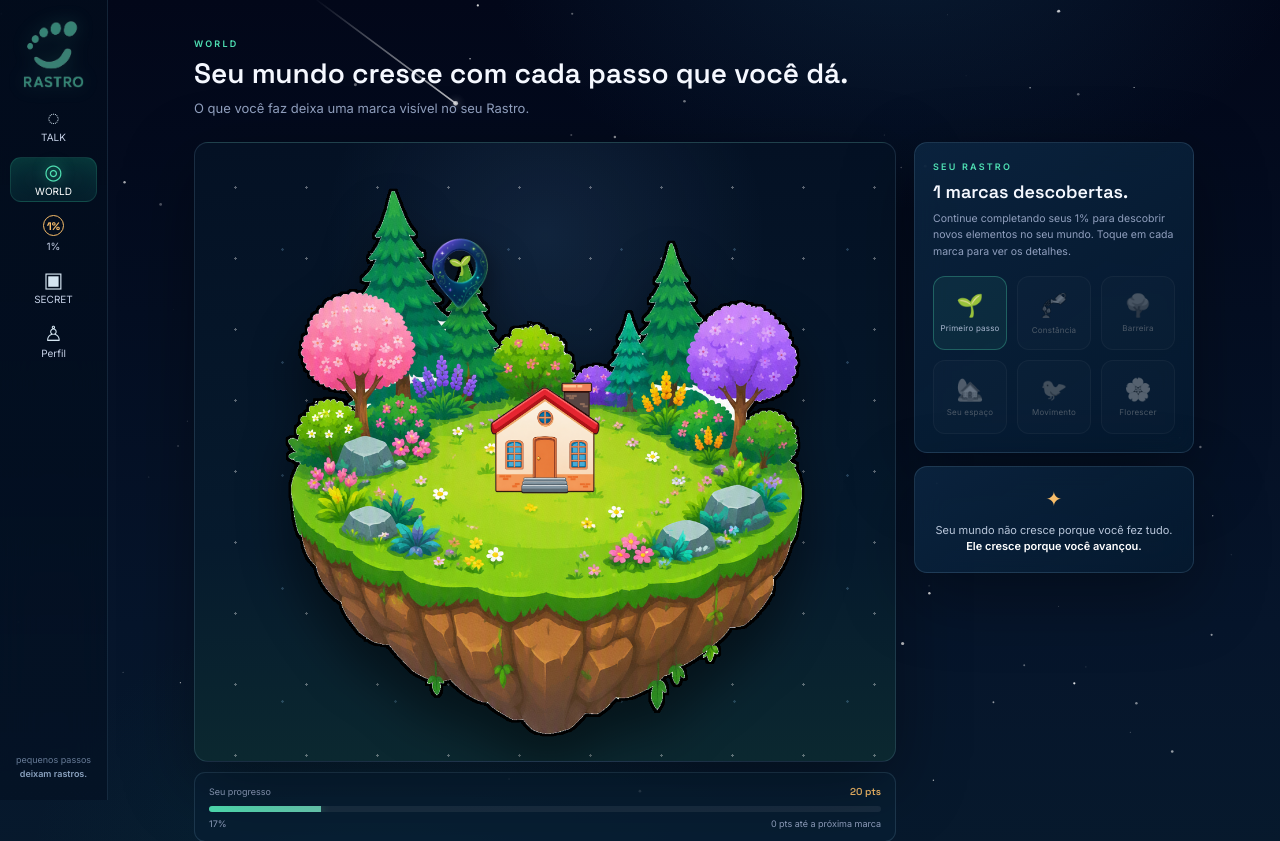
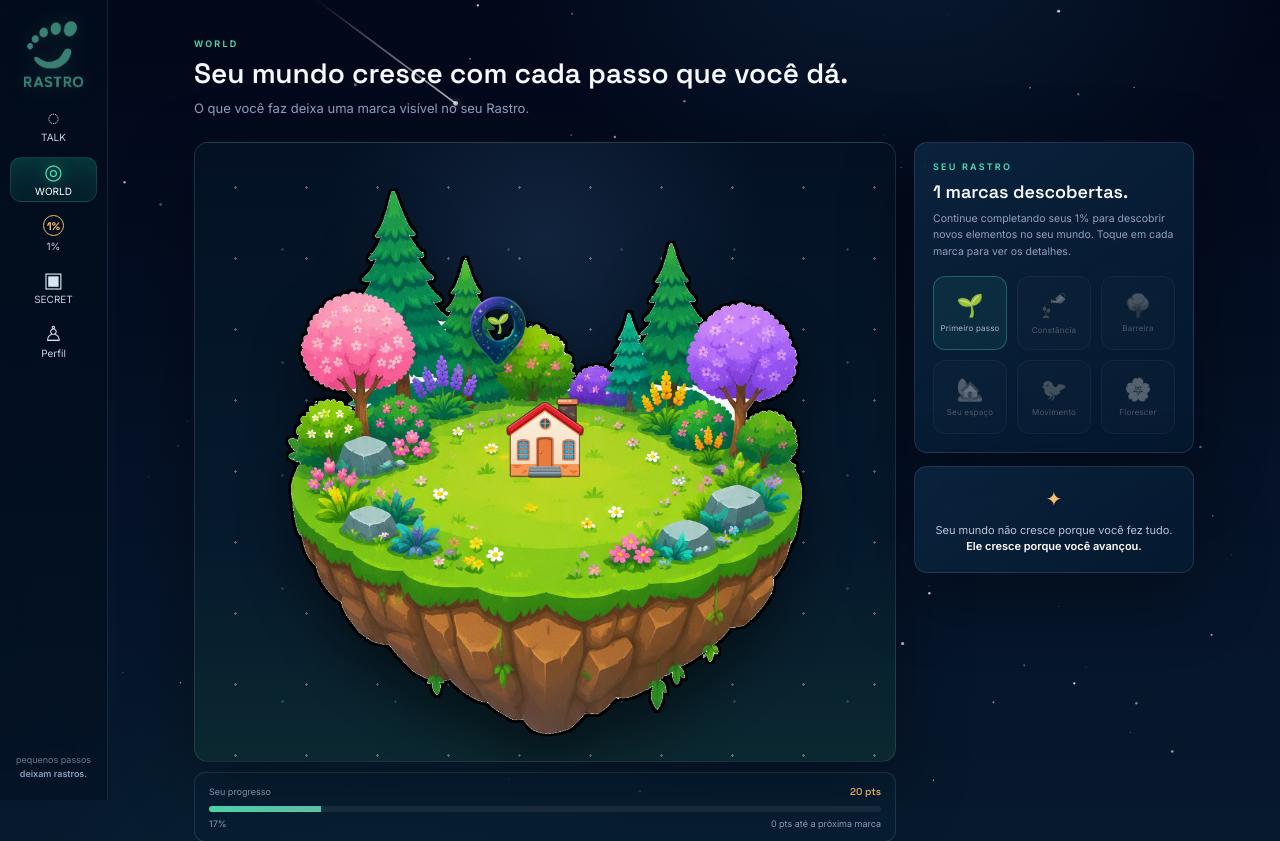
Before and after one commit to samandralves/R-STRO, a Flask app: page /world in a window 1280 px wide. Shown: the top 841 px of the page. Run offline with Flask 3, Linux system fonts and the light colour scheme.

Commit message:
Update style.css

```diff
--- a/static/css/style.css
+++ b/static/css/style.css
@@ -96,8 +96,8 @@ body{
 .island-top{display:none}
 .island:after{display:none}
 .island-rock{display:none}.plant{display:none}
-.island-house{position:absolute;left:205px;top:194px;width:110px;height:112px;background:url('../img/house-world.png') no-repeat center/contain;z-index:4}
-.world-badge{position:absolute;width:56px;transform:translate(-50%,-100%)}.pin-wrap{position:relative;display:block;width:100%}.pin-frame-img{width:100%;display:block;pointer-events:none;filter:drop-shadow(0 6px 10px rgba(0,0,0,.4))}.world-badge b{position:absolute;left:50%;top:39%;transform:translate(-50%,-50%);font-size:19px;line-height:1;z-index:2;filter:drop-shadow(0 1px 3px rgba(0,0,0,.6))}.badge-icon-img{width:1.15em;height:1.15em;object-fit:contain;vertical-align:middle;display:inline-block}.world-badge small{display:none}.badge-1{left:175px;top:120px}.badge-2{left:365px;top:115px}.badge-3{left:55px;top:250px}.badge-4{left:460px;top:250px}.badge-5{left:65px;top:355px}.badge-6{left:450px;top:355px}
+.island-house{position:absolute;left:221px;top:210px;width:78px;height:80px;background:url('../img/house-world.png') no-repeat center/contain;z-index:4}
+.world-badge{position:absolute;width:56px;transform:translate(-50%,-100%)}.pin-wrap{position:relative;display:block;width:100%}.pin-frame-img{width:100%;display:block;pointer-events:none;filter:drop-shadow(0 6px 10px rgba(0,0,0,.4))}.world-badge b{position:absolute;left:50%;top:39%;transform:translate(-50%,-50%);font-size:19px;line-height:1;z-index:2;filter:drop-shadow(0 1px 3px rgba(0,0,0,.6))}.badge-icon-img{width:1.15em;height:1.15em;object-fit:contain;vertical-align:middle;display:inline-block}.world-badge small{display:none}.badge-1{left:213px;top:178px}.badge-2{left:318px;top:176px}.badge-3{left:147px;top:250px}.badge-4{left:370px;top:250px}.badge-5{left:153px;top:308px}.badge-6{left:365px;top:308px}
 .world-progress-box{margin-top:10px;background:rgba(8,31,52,.82);border:1px solid var(--border);border-radius:11px;padding:12px 14px}.progress-row,.unlock-row{display:flex;justify-content:space-between;align-items:center;font-size:9px;color:var(--muted)}.progress-row strong{color:var(--sun);font:600 10px Space Grotesk}.progress-track{height:6px;background:rgba(255,255,255,.07);border-radius:99px;overflow:hidden;margin:8px 0 6px}.progress-track span{display:block;height:100%;background:linear-gradient(90deg,var(--brand),#6bceb4);box-shadow:0 0 10px rgba(79,224,179,.35);transition:.3s}
 .world-card{padding:18px}.world-card h2{font:600 18px Space Grotesk,sans-serif;margin-bottom:8px}.world-card>p:not(.eyebrow){font-size:10.5px;line-height:1.55;color:var(--muted);margin-bottom:16px}.unlocks{display:grid;grid-template-columns:repeat(3,1fr);gap:10px}.unlocks button{border:1px solid rgba(255,255,255,.1);border-radius:12px;padding:14px 6px 12px;text-align:center;opacity:.4;filter:grayscale(1);background:rgba(255,255,255,.035);display:flex;flex-direction:column;align-items:center;justify-content:center;gap:7px;min-height:74px}.unlocks button.unlocked{opacity:1;filter:none;border-color:rgba(79,224,179,.3);background:rgba(79,224,179,.07)}.unlocks b{display:block;font-size:22px;line-height:1}.unlocks small{display:block;color:#a9b7cf;font-size:8px;line-height:1.3;letter-spacing:.2px}
 
```
